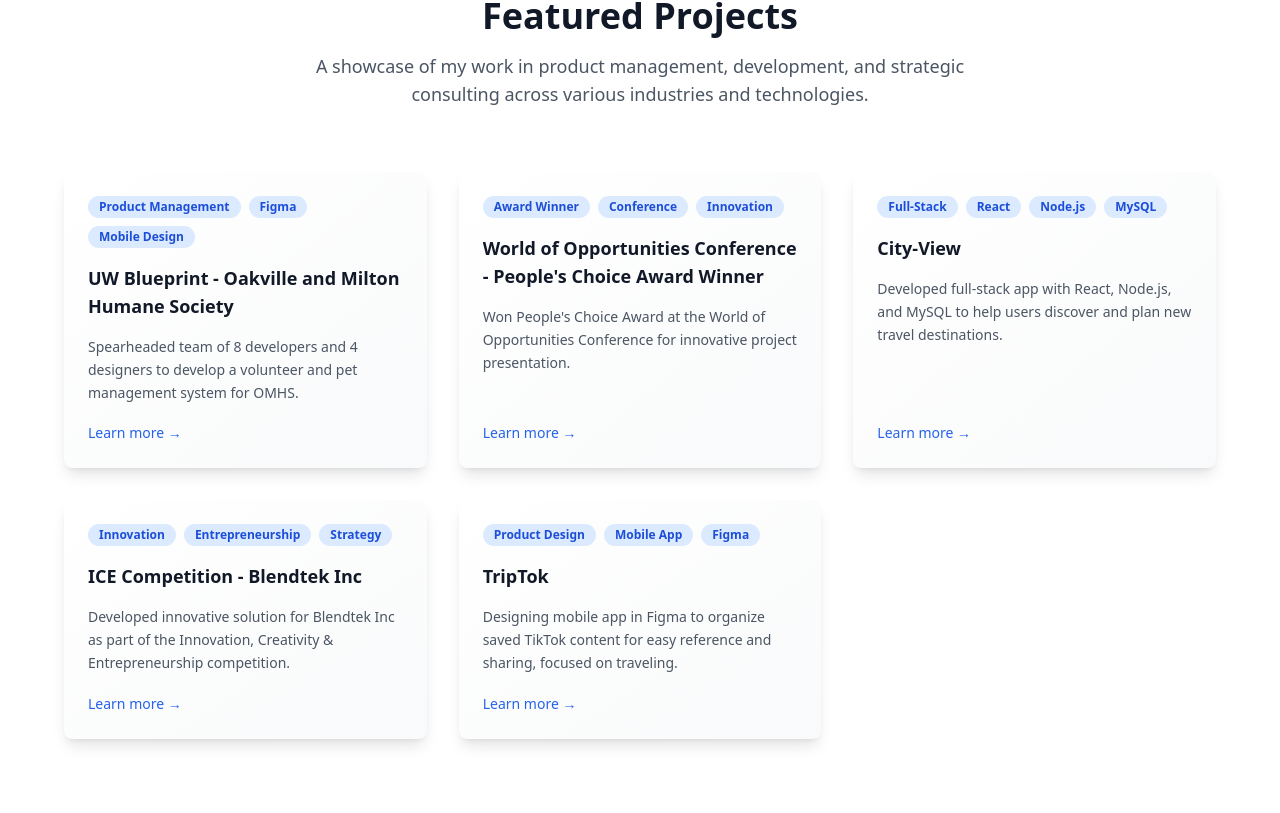
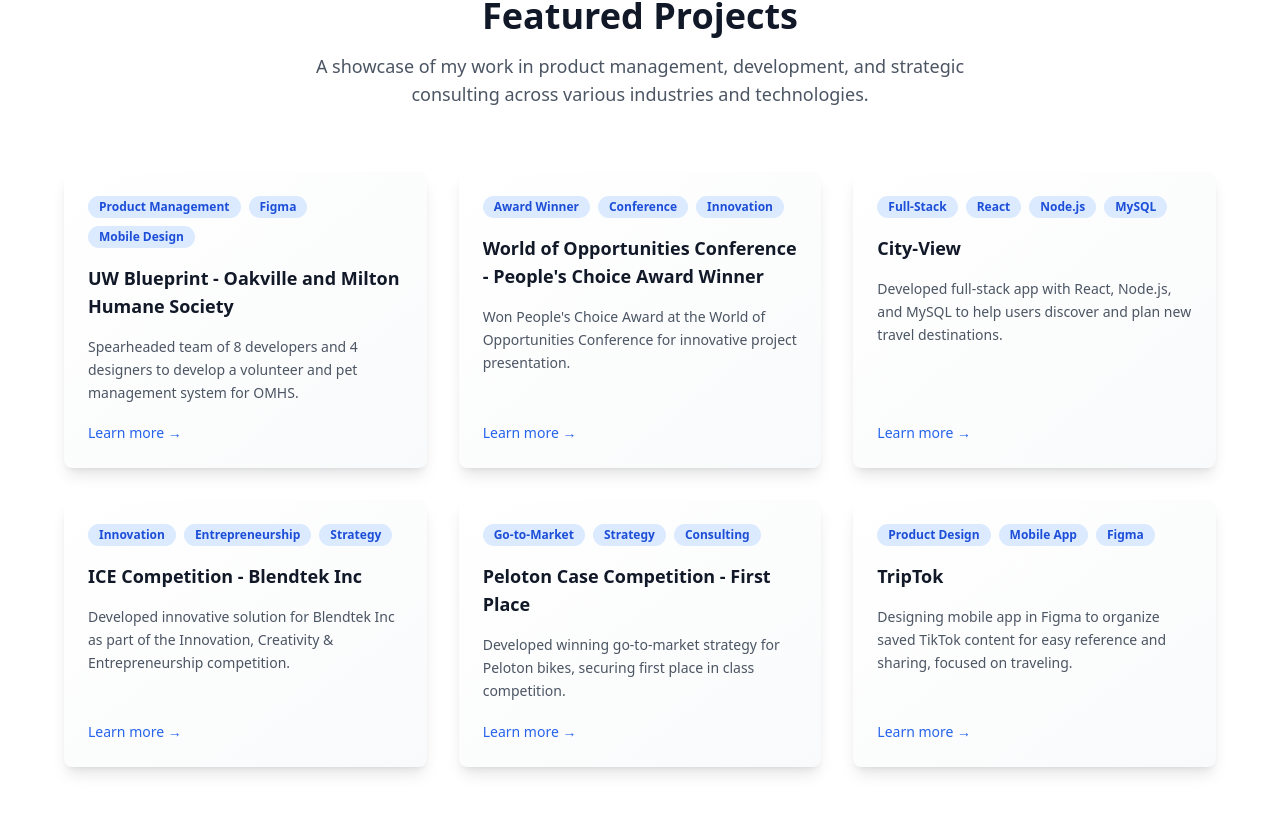
Before and after one commit to happy1203/my-student-portfolio, a React (Vite) app: page / in a window 1280 px wide. Shown: the part 920-1733 px from the top of the page. Built offline with nearby package versions, Linux system fonts and the light colour scheme.

Commit message:
Add Peloton project
Re-add the Peloton case competition project to the projects list.

```diff
--- a/src/components/ProjectsSection.tsx
+++ b/src/components/ProjectsSection.tsx
@@ -1,3 +1,4 @@
+
 import { useState } from "react";
 import ProjectCard from "@/components/ProjectCard";
 import ProjectModal from "@/components/ProjectModal";
@@ -66,6 +67,18 @@ const ProjectsSection = () => {
     },
     {
       id: 5,
+      title: "Peloton Case Competition - First Place",
+      description: "Developed winning go-to-market strategy for Peloton bikes, securing first place in class competition.",
+      image: "https://images.unsplash.com/photo-1571019613454-1cb2f99b2d8b?w=500&h=300&fit=crop",
+      tags: ["Go-to-Market", "Strategy", "Consulting"],
+      links: [
+        { label: "View Presentation", url: "https://docs.google.com/presentation/d/16OYOaRAg8thz18kFe4hMrEhiOWyHEtnk9bgTC07V65A/edit?usp=sharing" },
+        { label: "Peloton Website", url: "https://www.onepeloton.com/en-CA" }
+      ],
+      details: "Led team to first place in a competitive case study focused on Peloton bikes. Developed comprehensive go-to-market strategy, conducted market analysis, and presented strategic recommendations. Demonstrated expertise in business strategy, market research, and consulting methodologies."
+    },
+    {
+      id: 6,
       title: "TripTok",
       description: "Designing mobile app in Figma to organize saved TikTok content for easy reference and sharing, focused on traveling.",
       image: "https://images.unsplash.com/photo-1486312338219-ce68d2c6f44d?w=500&h=300&fit=crop",
```
